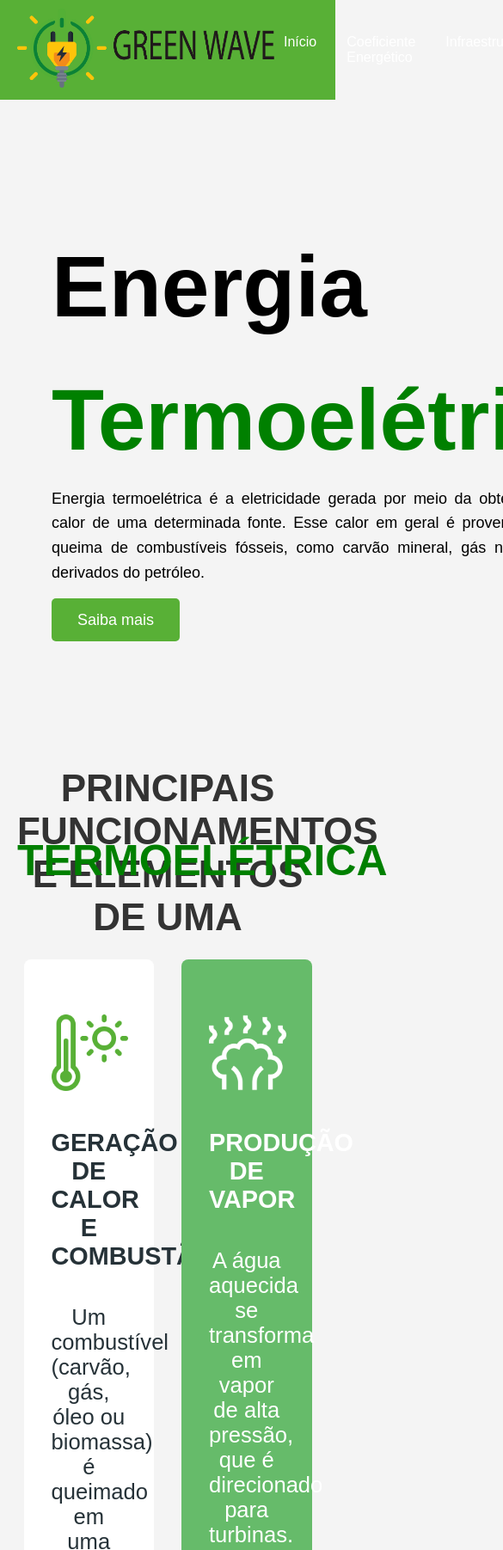
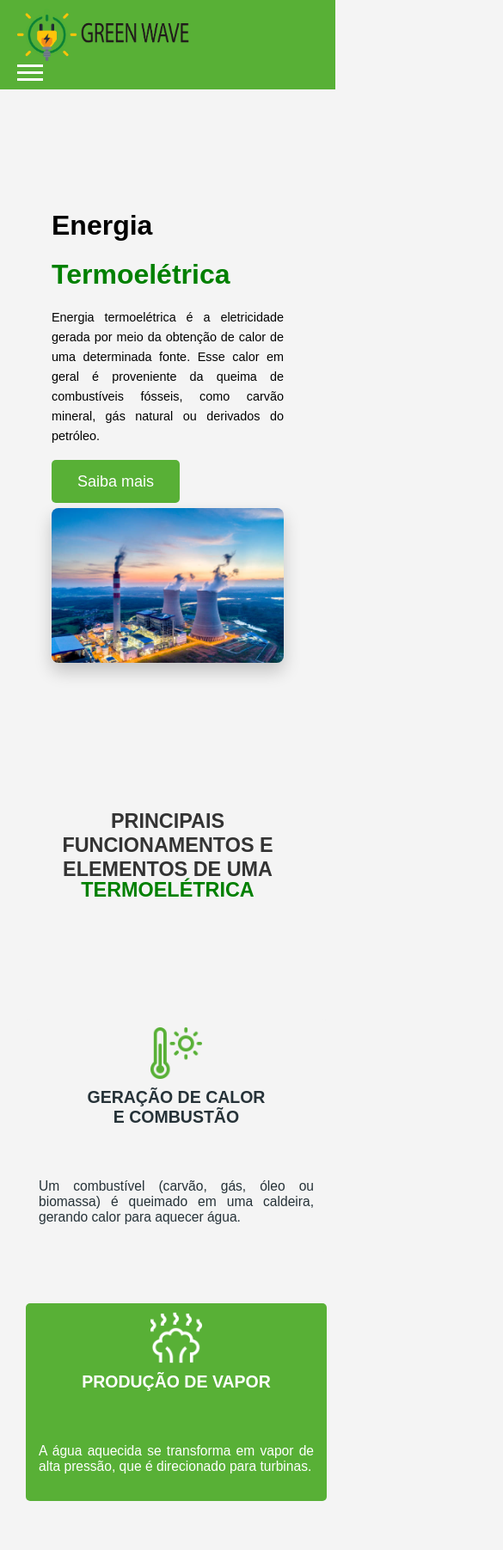
Before and after one commit to Kaua-Roberto10/F-sica, a plain HTML site: page index.html in a window 390 px wide. Shown: the top 1803 px of the page at 86% size, 585 px wide, since content can reach past the window. Drawn offline with Linux system fonts and the light colour scheme.

Commit message:
finalmente

```diff
--- a/index.html
+++ b/index.html
@@ -12,13 +12,24 @@
         <div class="logo">
             <img src="img/logo4.png" alt="Logo">
         </div>
-    <nav>
-        <a href="#inicio">Início</a>
-        <a href="#coeficiente-energetico">Coeficiente Energético</a>
-        <a href="#infraestrutura">Infraestrutura</a>
-        <a href="#impactos-ambientais">Impactos Ambientais</a>
+
+        <!-- Menu hambúrguer -->
+        <input type="checkbox" id="menu-toggle" class="menu-toggle">
+        <label for="menu-toggle" class="menu-icon">
+            <span></span>
+            <span></span>
+            <span></span>
+        </label>
+
+        <!-- Navegação -->
+        <nav class="menu">
+            <a href="#inicio" onclick="document.getElementById('menu-toggle').checked = false;">Início</a>
+            <a href="#coeficiente-energetico" onclick="document.getElementById('menu-toggle').checked = false;">Coeficiente Energético</a>
+            <a href="#infraestrutura" onclick="document.getElementById('menu-toggle').checked = false;">Infraestrutura</a>
+            <a href="#impactos-ambientais" onclick="document.getElementById('menu-toggle').checked = false;">Impactos Ambientais</a>
         </nav>
     </header>
+
 
 <main>
     <!-- Seção de introdução -->
--- a/styles.css
+++ b/styles.css
@@ -35,6 +35,25 @@ nav a:hover {
     background-color: #5de527;
 }
 
+.menu-icon {
+    display: none;
+    cursor: pointer;
+    flex-direction: column;
+    gap: 5px;
+}
+
+.menu-icon span {
+    display: block;
+    width: 30px;
+    height: 3px;
+    background-color: #fff;
+}
+
+/* Checkbox oculto */
+.menu-toggle {
+    display: none;
+}
+
 main {
     padding: 20px;
 }
@@ -56,6 +75,7 @@ footer {
     display: flex;
     gap: 15px;
     margin-top: 10px;
+    flex-direction: column;
 }
 
 .footer-nav a {
@@ -335,7 +355,7 @@ line-height: 1.6; /* Ajusta o espaçamento entre linhas */
 
 /* Mantém a cor e estilo ao ativar */
 .opportunity.active {
-    background-color: #66BB6A;
+    background-color: #58B036;
 }
 
 .opportunity.active .opportunity__title,
@@ -454,3 +474,165 @@ h3{
     95% { transform: translateX(-300%); } /* Mantém a quarta imagem visível */
     100% { transform: translateX(0); } /* Volta para a primeira imagem */
 }
+
+/* Para dispositivos móveis */
+@media (max-width: 768px) {
+    header {
+        flex-direction: column;
+        align-items: flex-start;
+    }
+
+    .logo img {
+        max-width: 200px; /* Ajusta o tamanho do logo */
+    }
+
+    nav {
+        display: none; /* Esconde o nav para a versão mobile */
+    }
+
+    .hamburger {
+        display: flex; /* Mostra o botão de menu */
+    }
+
+    .intro-content {
+        flex-direction: column;
+        text-align: center;
+    }
+
+    .intro-text {
+        padding-right: 0;
+    }
+
+    .image-preview {
+        margin-top: 20px;
+        width: 100%;
+    }
+
+    .infraestrutura-container,
+    .impactos-container,
+    .coeficiente-container {
+        flex-direction: column;
+    }
+
+    .infraestrutura-imagem-container,
+    .impacto-imagem-container,
+    .coeficiente-imagem-container {
+        width: 100%;
+        margin-top: 20px;
+    }
+
+    .opportunities__title-main,
+    .opportunities__title-main2 {
+        font-size: 24px; /* Reduz o tamanho dos títulos */
+    }
+
+    .opportunity {
+        width: 100%;
+        margin: 20px 0;
+    }
+}
+
+@media (max-width: 480px) {
+    .container h1 {
+        font-size: clamp(1.5rem, 3vw, 2rem); /* Ajuste o tamanho da fonte */
+    }
+
+    .intro-content h1.verde, .intro-content h1.preto {
+        font-size: clamp(2rem
+        , 6vw, 4rem); /* Tamanho do título responsivo */
+    }
+
+    .intro-text p,
+    .infraestrutura p,
+    .impacto p {
+        font-size: clamp(0.9rem, 3vw, 1.2rem); /* Texto proporcional */
+    }
+    .verde, .preto {
+            font-size: clamp(2rem, 6vw, 4rem); /* Tamanho responsivo */
+        }
+}
+
+@media (max-width: 480px) {
+    .opportunities {
+        text-align: center;
+        padding: 10px;
+    }
+
+    .opportunities__title-main,
+    .opportunities__title-main2 {
+        font-size: 6vw; /* Ajusta o tamanho do texto para ocupar a largura da tela */
+        line-height: 1.2;
+    }
+
+    .opportunities__body {
+        display: flex;
+        flex-direction: column;
+        gap: 20px; /* Espaçamento entre os itens */
+    }
+
+    .opportunity {
+        display: flex;
+        flex-direction: column;
+        align-items: center;
+        padding: 10px;
+        border-radius: 5px;
+        background-color: #f4f4f4; /* Adicione um fundo leve para destacar */
+    }
+
+    .opportunity__icon {
+        max-width: 60px; /* Ajusta o tamanho do ícone */
+        height: auto;
+    }
+
+    .opportunity__title {
+        font-size: 5vw; /* Ajusta o tamanho do título */
+        margin-top: 10px;
+        text-align: center;
+    }
+
+    .opportunity__description {
+        font-size: 4vw; /* Ajusta o tamanho da descrição */
+        text-align: justify;
+        padding: 5px;
+    }
+
+    /* Ajuste das imagens */
+    .image-preview img,
+    .infraestrutura-imagem,
+    .impacto-imagem,
+    .coeficiente-imagem {
+        max-width: 100%;
+        height: auto;
+        border-radius: 8px;
+    }
+}
+
+@media (max-width: 480px) {
+    /* Oculta a navegação principal */
+    nav {
+        display: none;
+        flex-direction: column;
+        background-color: #58B036;
+        position: absolute;
+        top: 60px;
+        left: 0;
+        width: 100%;
+        padding: 20px 0;
+    }
+
+    /* Mostra o ícone do menu hambúrguer */
+    .menu-icon {
+        display: flex;
+    }
+
+    /* Exibe o menu quando o checkbox está marcado */
+    .menu-toggle:checked + .menu-icon + nav {
+        display: flex;
+    }
+
+    nav a {
+        padding: 10px;
+        font-size: 1.2rem;
+        text-align: center;
+    }
+}
```
Lines whose indentation alone changed are shown as unchanged.
